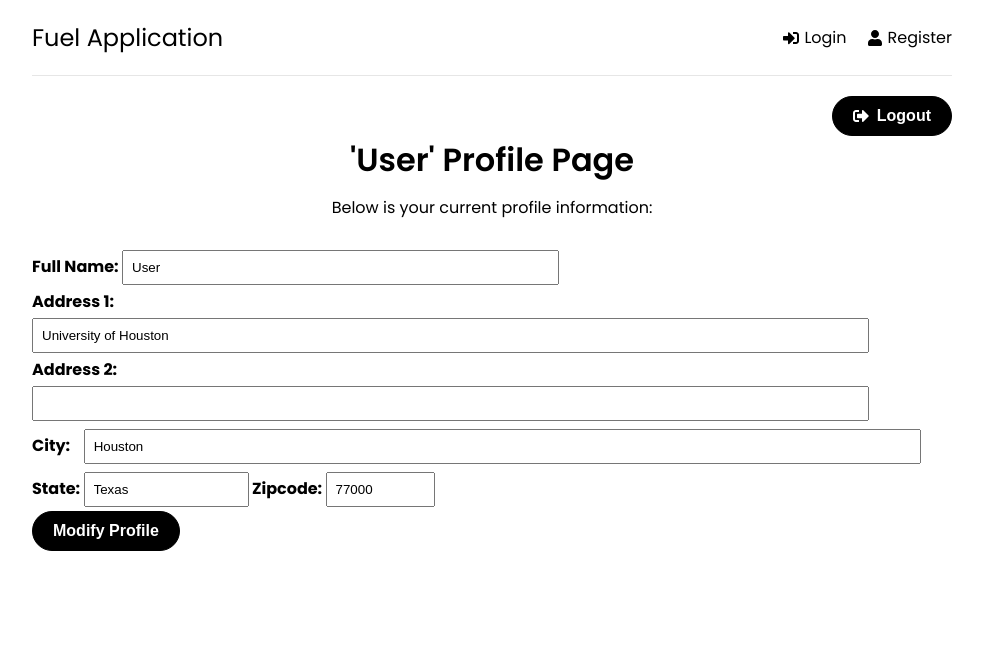
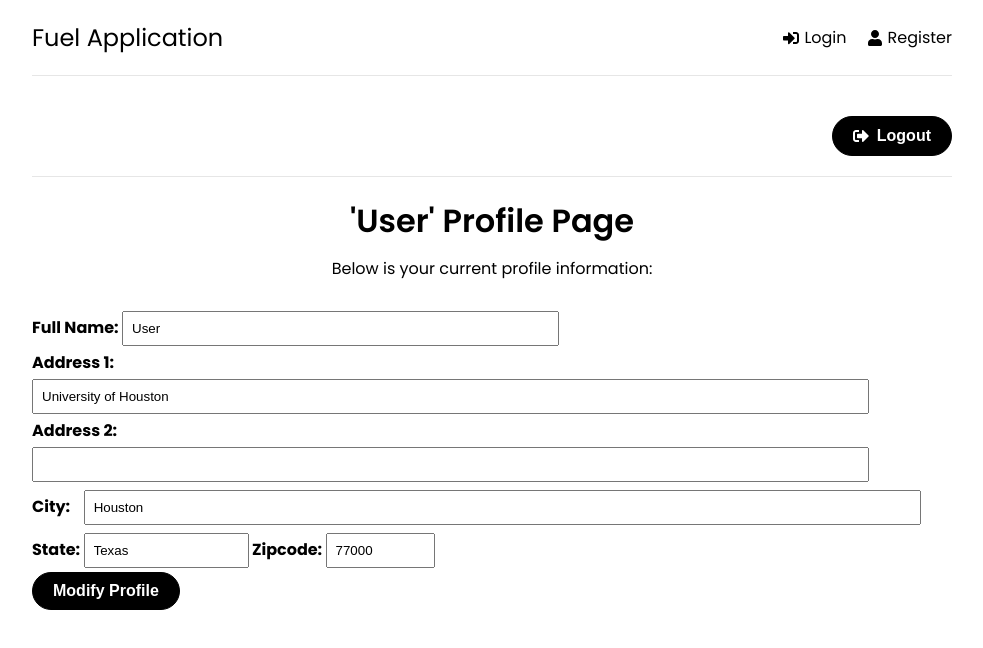
Before and after one commit to dcarlon00/SWE-Project, a React (Create React App) app in the folder frontend/: page /Profile in a window 1280 px wide. Shown: the top 648 px of the page, without its empty margins (148-1131 px from the left). Built offline with nearby package versions, Linux system fonts and the light colour scheme.

Commit message:
changed a href to Link to match react-app stuff

```diff
--- a/frontend/src/index.css
+++ b/frontend/src/index.css
@@ -286,7 +286,15 @@ input, .statedropdown{
   float:right;
 }
 
-.buttonfix button a {
+.btn-group button a {
+  color: #fff;
+  display: block;
+  height: 100%;
+  width: 100%;
+  line-height: 100%;
+}
+
+.header ul li a:hover {
   color: #fff;
 }
 
@@ -321,6 +329,6 @@ input, .statedropdown{
   justify-content: center;
 }
 
-.btn-group a:hover , .formbutton:hover{
-  background-color: #727473;
+.formbutton:hover {
+  background: #727473;
 }
--- a/frontend/src/pages/Dashboard.jsx
+++ b/frontend/src/pages/Dashboard.jsx
@@ -23,7 +23,7 @@ function Dashboard() {
 
       <header className='header'>
         <div class="btn-group">
-            <a href ='/Profile'><button> Your Profile </button></a>
+            <button> <Link to='/Profile'> Your Profile </Link> </button>
         </div>
         <ul>
             <li>
--- a/frontend/src/pages/Profile.jsx
+++ b/frontend/src/pages/Profile.jsx
@@ -21,11 +21,19 @@ function Profile() {
 
     return <>
 
-    <div class="btn-group profilelogout">
-        <button className="btn">
-            <FaSignOutAlt/> Logout
-        </button>
-    </div>
+    <header className='header'>
+        <div class="btn-group">
+        </div>
+        <ul>
+            <li>
+                <div class="btn-group">
+                    <button className="btn">
+                        <FaSignOutAlt/> Logout
+                    </button>
+                </div>
+            </li>
+        </ul>
+    </header>
     <header className='container profile'>
         <h1>'User' Profile Page</h1>
         <p>Below is your current profile information:</p>
@@ -45,7 +53,7 @@ function Profile() {
                 <label> Zipcode: <input type="text" name="zipcode" placeholder='77000' minlength='5' maxlength='9' size='9' readOnly/> </label>
                 <br></br>
             </form>
-            <a href="/ProfileFinish"> <button>Modify Profile</button></a>
+            <button> <Link to='/ProfileFinish'> <a>Modify Profile</a> </Link> </button>
         </div>
     </header>
 
--- a/frontend/src/pages/ProfileFinish.jsx
+++ b/frontend/src/pages/ProfileFinish.jsx
@@ -23,18 +23,27 @@ function ProfileFinish() {
     }, [user, navigate]) */
 
     return <>
-    <div class="btn-group profilelogout">
-        <button className="btn">
-            <FaSignOutAlt/> Logout
-        </button>
-    </div>
+    <header className='header'>
+        <div class="btn-group">
+             <Link to='/Profile'> <button><a>Back to Main Profile</a> </button></Link>
+        </div>
+        <ul>
+            <li>
+                <div class="btn-group">
+                    <button className="btn">
+                        <FaSignOutAlt/> Logout
+                    </button>
+                </div>
+            </li>
+        </ul>
+    </header>
 
     <h1>'User' Profile Management</h1>
     <p id='message'></p>
     <br></br>
     <header className='container profileform'>
         <div class="btn-group" style={{width:`100%`, textAlign:'left'}}>
-            <form action='/Profile'>
+            <form action='/'>
                 <label> Full Name: <input type="text" name="fullname" placeholder='required' maxlength='50' size='50'/> </label>
                 <br></br>
                 <label> Address 1: &nbsp;<input type="text" name="address1" placeholder='required' maxlength='100' size='100'/> </label>
```
